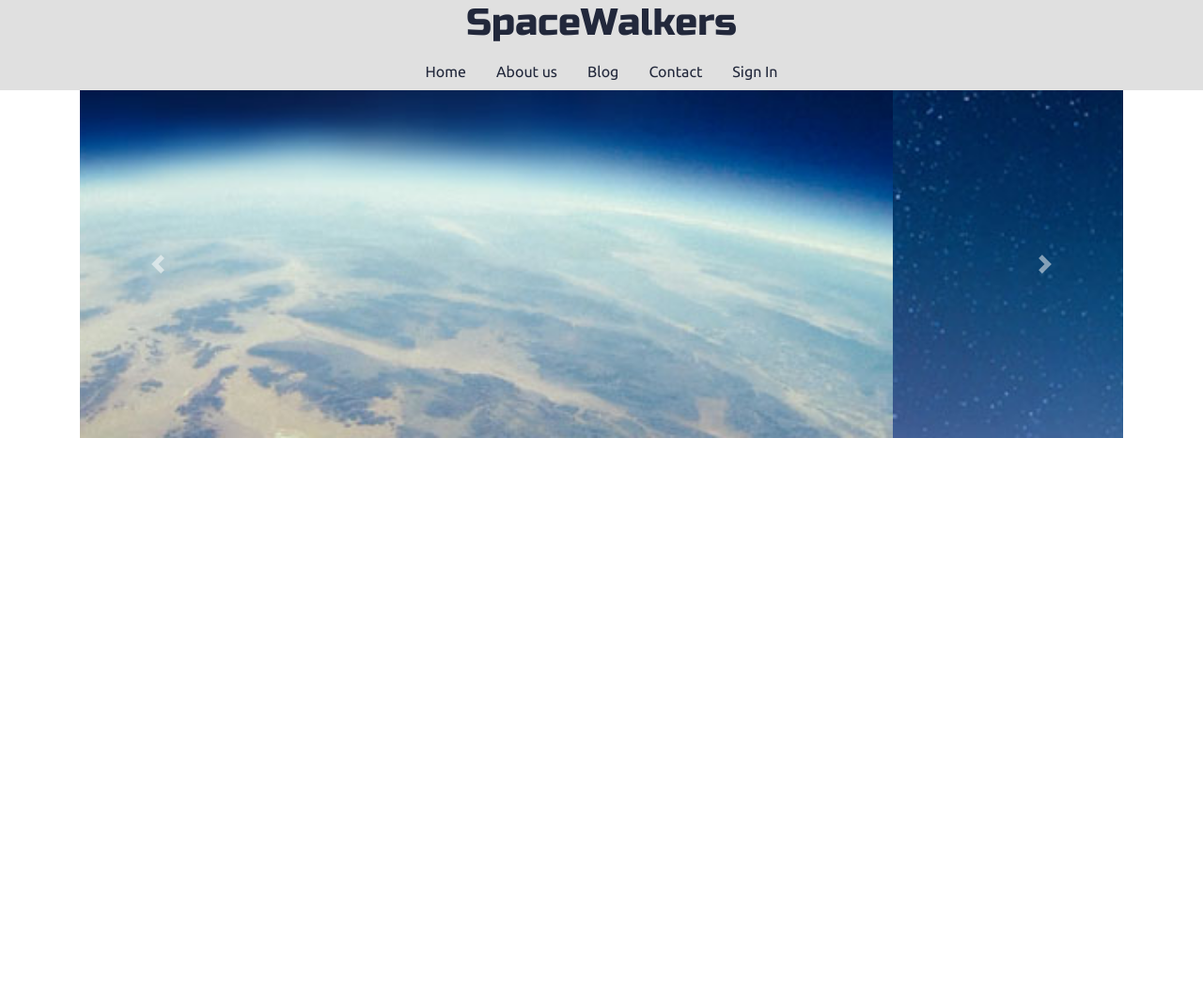
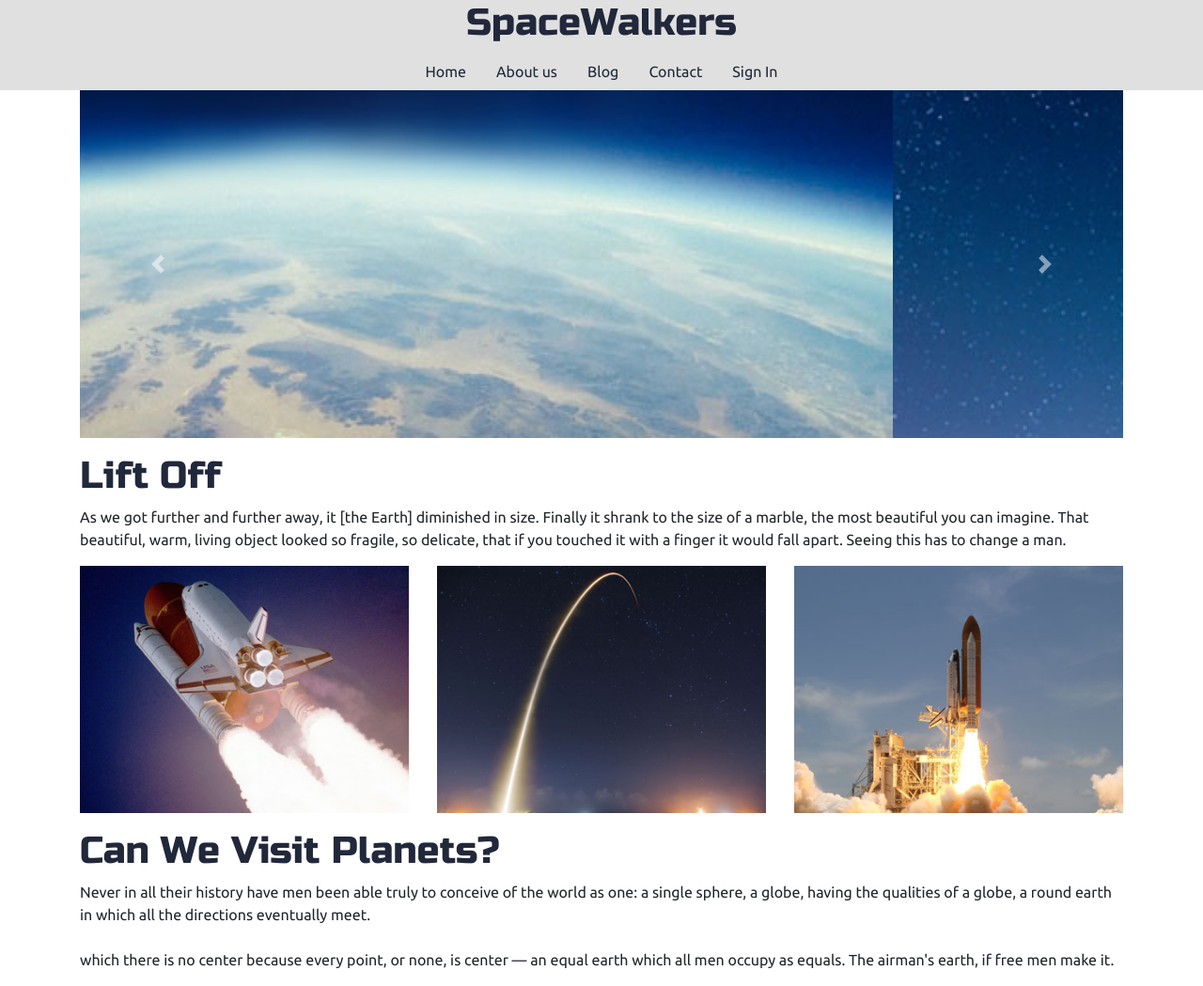
Before and after one commit to bdurbcs6/bootstrap-space, a plain HTML site: page index.html in a window 1280 px wide. Shown: the whole page at 94% size. Before the commit the page ends 800 px from the top, so only its background shows below. Drawn offline with Linux system fonts and the light colour scheme.

Commit message:
added images between paragraph one and two

```diff
--- a/index.html
+++ b/index.html
@@ -67,6 +67,39 @@
             </div>
       </div>
     </div>
+      <div class="row mt-3">
+        <div class="col-sm-12">
+          <h1>Lift Off</h1>
+            <p>As we got further and further away, it [the Earth] diminished in size.
+               Finally it shrank to the size of a marble, the most beautiful you can imagine.
+               That beautiful, warm, living object looked so fragile, so delicate, that if
+               you touched it with a finger it would fall apart. Seeing this has to change a man.
+            </p>
+        </div>
+      </div>
+      <div class="row">
+        <div class="col-md-4 mb-3">
+          <img src="img/blast.jpg" class="img-fluid" alt="rocketship">
+        </div>
+        <div class="col-md-4 mb-3">
+          <img src="img/sky.jpg" class="img-fluid" alt="sky">
+        </div>
+        <div class="col-md-4 mb-3">
+          <img src="img/launch.jpg" class="img-fluid" alt="blastoff">
+        </div>
+      </div>
+    <div class="row">
+      <div class="col-sm-12">
+        <h1>Can We Visit Planets?</h1>
+          <p>Never in all their history have men been able truly to conceive of the world
+             as one: a single sphere, a globe, having the qualities of a globe, a round earth
+             in which all the directions eventually meet.<br><br>
+             which there is no center because every point,
+             or none, is center — an equal earth which all men occupy as equals.
+             The airman's earth, if free men make it.
+          </p>
+      </div>
+    </div>
   </div>
 
   <script src="js/jquery-3.3.1.min.js"></script>
```
